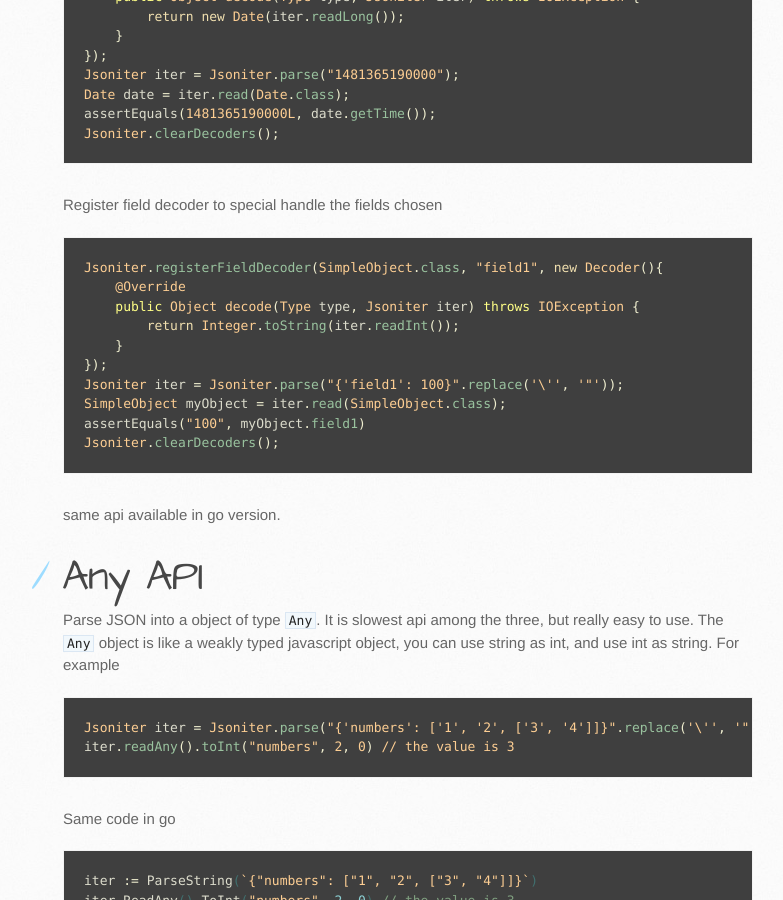
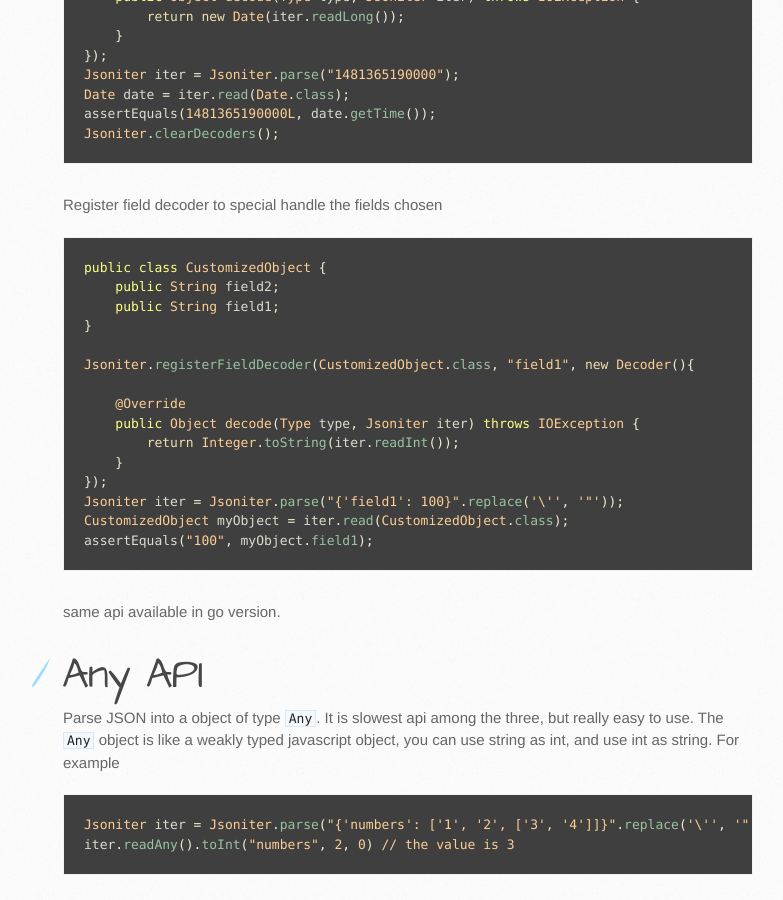
Before and after one commit to json-iterator/json-iterator.github.io, a Jekyll site: the page built from api.md, in a window 1280 px wide and 900 px high, scrolled down 7429 px. Shown: the whole window, without its empty margins (107-890 px from the left). Built offline with Jekyll 4.4.1, drawn with Linux system fonts in a browser that asks for light colours; comment, search, counter and statistics services are not loaded.

Commit message:
Update api.md

````diff
--- a/api.md
+++ b/api.md
@@ -311,16 +311,21 @@ Jsoniter.clearDecoders();
 Register field decoder to special handle the fields chosen
 
 ```java
-Jsoniter.registerFieldDecoder(SimpleObject.class, "field1", new Decoder(){
+public class CustomizedObject {
+    public String field2;
+    public String field1;
+}
+
+Jsoniter.registerFieldDecoder(CustomizedObject.class, "field1", new Decoder(){
+
     @Override
     public Object decode(Type type, Jsoniter iter) throws IOException {
 	return Integer.toString(iter.readInt());
     }
 });
 Jsoniter iter = Jsoniter.parse("{'field1': 100}".replace('\'', '"'));
-SimpleObject myObject = iter.read(SimpleObject.class);
-assertEquals("100", myObject.field1)
-Jsoniter.clearDecoders();
+CustomizedObject myObject = iter.read(CustomizedObject.class);
+assertEquals("100", myObject.field1);
 ```
 
 same api available in go version.
````
